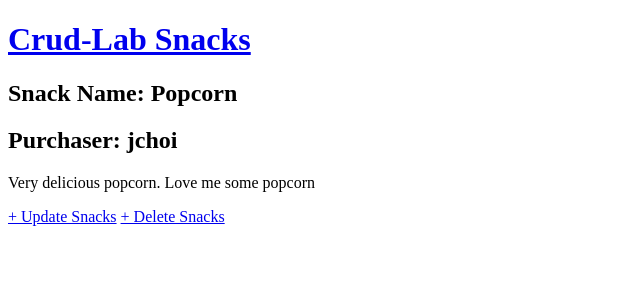
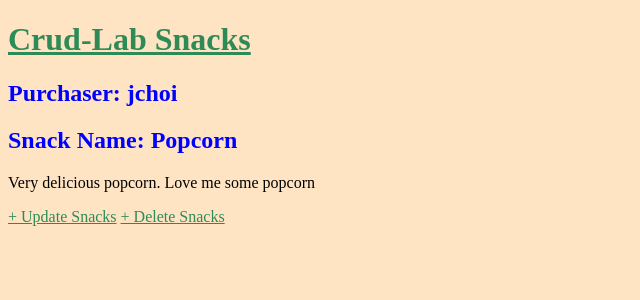
Before and after one commit to Choi702/django-crud, a Django app: page /snacks/12/ in a window 1280 px wide. Shown: the top 300 px of the page, without its empty margins (0-640 px from the left). Run offline with Django 3.2, Linux system fonts and the light colour scheme; data comes from the database, SQL or seed files in the repository; both versions use the stored data as it was after the commit; some libraries are stand-ins or nearby versions.

Commit message:
adding styling and update readme  lab 28 complete

```diff
--- a/static/base.css
+++ b/static/base.css
@@ -0,0 +1,15 @@
+h1 {
+    color: sienna;
+}
+
+h2 {
+    color: blue;
+}
+a  {
+    color: seagreen
+}
+
+body {
+
+   background-color: bisque;
+}
--- a/templates/base.html
+++ b/templates/base.html
@@ -8,6 +8,9 @@
     {% comment %} <link rel="stylesheet" href="https://stackpath.bootstrapcdn.com/bootstrap/4.5.0/css/bootstrap.min.css" integrity="sha384-9aIt2nRpC12Uk9gS9baDl411NQApFmC26EwAOH8WgZl5MYYxFfc+NcPb1dKGj7Sk" crossorigin="anonymous"> {% endcomment %}
     <link rel="stylesheet" href="{% static 'base.css' %}" type="text/css">
     <title>Snacks</title>
+
+
+
 </head>
 <body>
     <header>
--- a/templates/snack-detail.html
+++ b/templates/snack-detail.html
@@ -2,8 +2,8 @@
 
 {% block content %}
 
+<h2>Purchaser: {{ snack.purchaser }}</h2>
 <h2>Snack Name: {{ snack.title }}</h2>
-<h2>Purchaser: {{ snack.purchaser }}</h2>
 <p>{{ snack.description }}</p>
 <a href="{% url 'snack_update' snack.pk %}">+ Update Snacks</a>
 <a href="{% url 'snack_delete' snack.pk %}">+ Delete Snacks</a>
--- a/templates/snack-list.html
+++ b/templates/snack-list.html
@@ -4,6 +4,8 @@
 
 
 <h1>Snacks</h1>
+
+
 <a href="{% url 'snack_create' %}">+ New Snacks</a>
 <ul>
   {% for snack in snack_list %}
```
Also changed, not shown: README.md, db.sqlite3.
